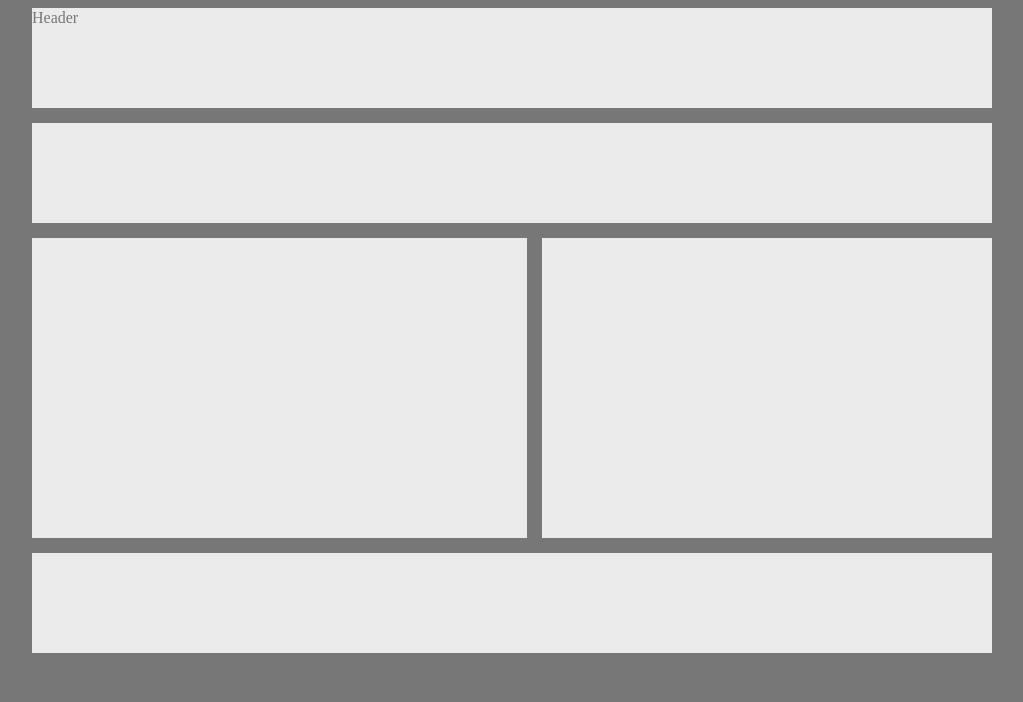
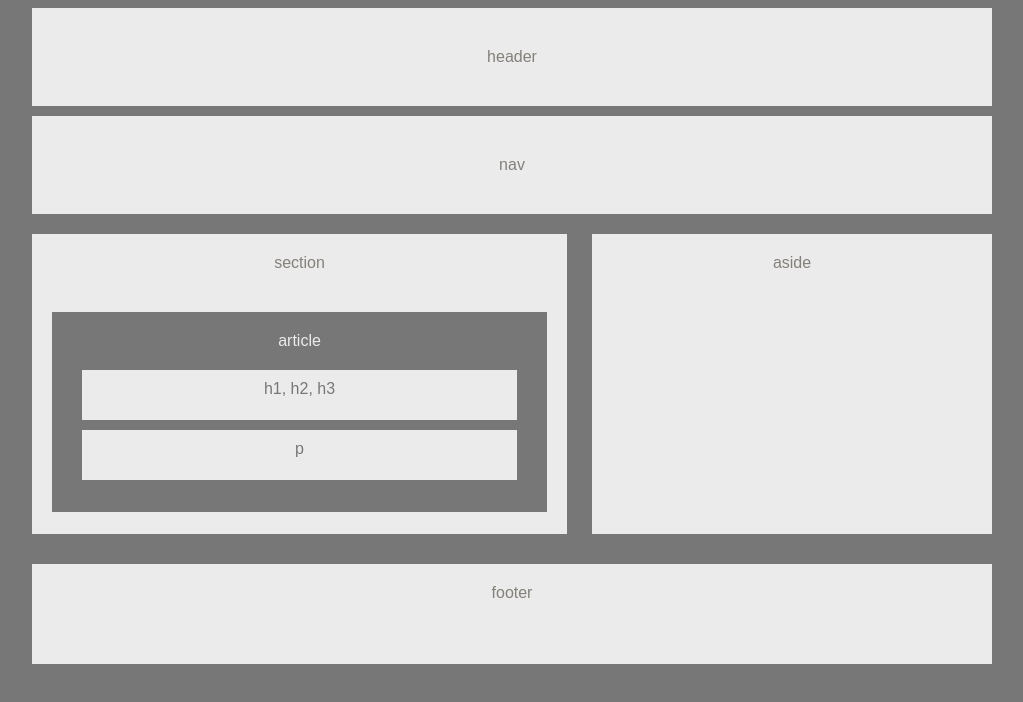
Before and after one commit to TSchaeken/HW-Wireframe, a plain HTML site: page index.html in a window 1280 px wide. Shown: the whole page, without its empty margins (128-1151 px from the left). Drawn offline with Linux system fonts and the light colour scheme.

Commit message:
finished HW1 boring version

```diff
--- a/index.html
+++ b/index.html
@@ -1,26 +1,30 @@
 <!DOCTYPE html>
 <html lang="en">
+
 <head>
     <meta charset="UTF-8">
     <meta name="viewport" content="width=device-width, initial-scale=1.0">
     <meta http-equiv="X-UA-Compatible" content="ie=edge">
     <link rel="stylesheet" href="style.css" type="text/css">
-    <title>Document</title>
+    <title> Document </title>
 </head>
+
 <body>
     <div id="container">
-        <div id="header"><span class="text">Header</span></div>
-        <div id="nav"></div>
-        <div id="section">
-            <div id="article">
-                <div class="textbox"></div>
-                <div class="textbox"></div>
+        <div id="header"> header </div>
+        <div id="nav"> nav </div>
+        <div id="section_article">
+            <div id="section"> section
+                <div id="article"> article
+                    <div class="textbox topbox">h1, h2, h3</div>
+                    <div class="textbox">p</div>
+                </div>
             </div>
+            <div id="aside">aside</div>
         </div>
-        <div id="aside"></div>
-        <div id="clear"></div>
-        <div id="footer"></div>
+        <div id="footer">footer</div>
     </div>
 
 </body>
+
 </html>
--- a/style.css
+++ b/style.css
@@ -1,7 +1,8 @@
 #header {
     width: 960px;
-    height:100px;
+    padding:40px 0;
     background-color:#ebebeb;
+    text-align:center;
 }
 
 #container {
@@ -12,52 +13,71 @@
 #nav {
 
     width:960px;
-    height:100px;
+    padding:40px 0;
     background-color:#ebebeb;
-    margin-top: 15px;
+    text-align:center;
+    margin:10px 0 20px 0;
+}
+
+#section_article {
+    height:300px;
+    width:960px;
+}
+
+#section {
+    float:left;
+    width:535px;
+    padding-top:20px;
+    height:280px;
+    background-color: #ebebeb;
+    text-align:center;
+    margin:0 25px 0 0;
 }
 
 #aside {
-    margin: 15px 0 0 15px;
-    width:450px;;
-    height:300px;
+    float:left;
+    width:400px;
+    height:280px;
+    padding-top:20px;
     background-color: #ebebeb;
-    float:left;
+    text-align:center;
 }
 
-#section {
-    margin-top: 15px;
-    float:left;
-    width:495px;
-    height:300px;
+#footer {
+    clear:both;
+    margin-top:30px;
+    padding-top:20px;
+    width:960px;
+    height:80px;
+    text-align:center;
     background-color: #ebebeb;
 }
 
-#footer {
-    margin-top: 15px;
-    clear:left;
-    width:960px;
-    height:100px;
-    background-color: #ebebeb;
-}
-
-#clear {
-    clear:both;
-}
-
-#article{
-
+#article {
+    padding-top:20px;
+    margin-top:40px;
+    height:180px;
+    width:495px;
+    margin-left:20px;
+    background-color:#777777;
+    color:#ebebeb;
 }
 
 body {
-    background-color:#777;
+    background-color:#777777;
+    color:#84807B;
+    font: 2vh sans-serif;
+}
+.textbox {
+    padding-top:10px;
+    height:40px;
+    background-color:#ebebeb;
+    color:#777777;
+    width:435px;
+    margin-left:30px;
+    margin-bottom:10px;
 }
 
-.text {
-    vertical-align: middle;
-    text-align: center;
-    color:#777;
+.topbox {
+    margin-top:20px;
 }
-.textbox {
-    height:25px;
-}
```
Also changed, not shown: HW1-Instructions/Instructions/Images/Easier-Layout.png (added), HW1-Instructions/Instructions/Images/Portfolio_Contact.png (added), HW1-Instructions/Instructions/Images/Recommended-Dimensions.png (added), HW1-Instructions/Instructions/Images/portfolio-about-me.png (added), HW1-Instructions/Instructions/Images/portfolio-contact.png (added), HW1-Instructions/Instructions/Images/portfolio-gallery.png (added), 2 other files.
